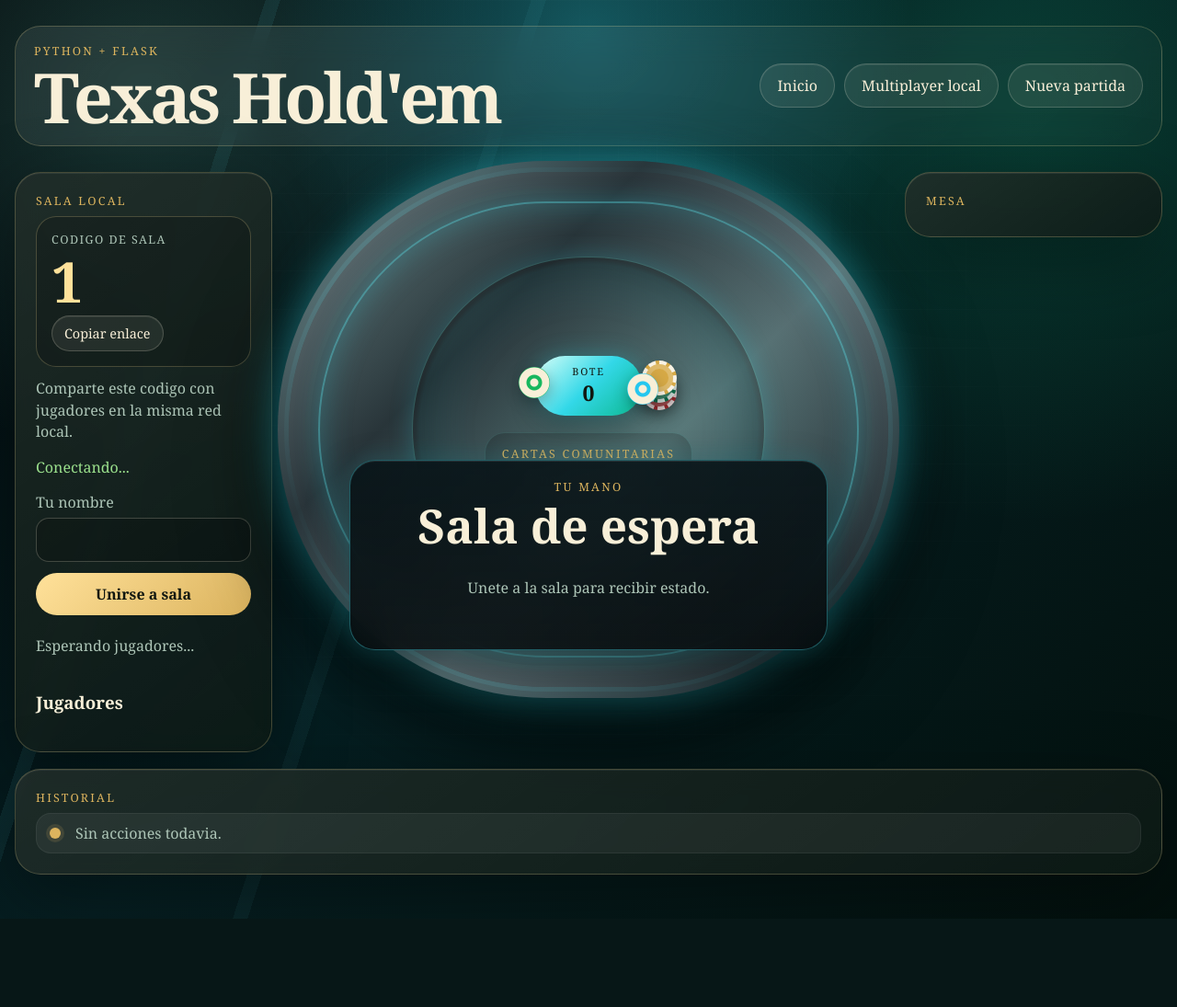
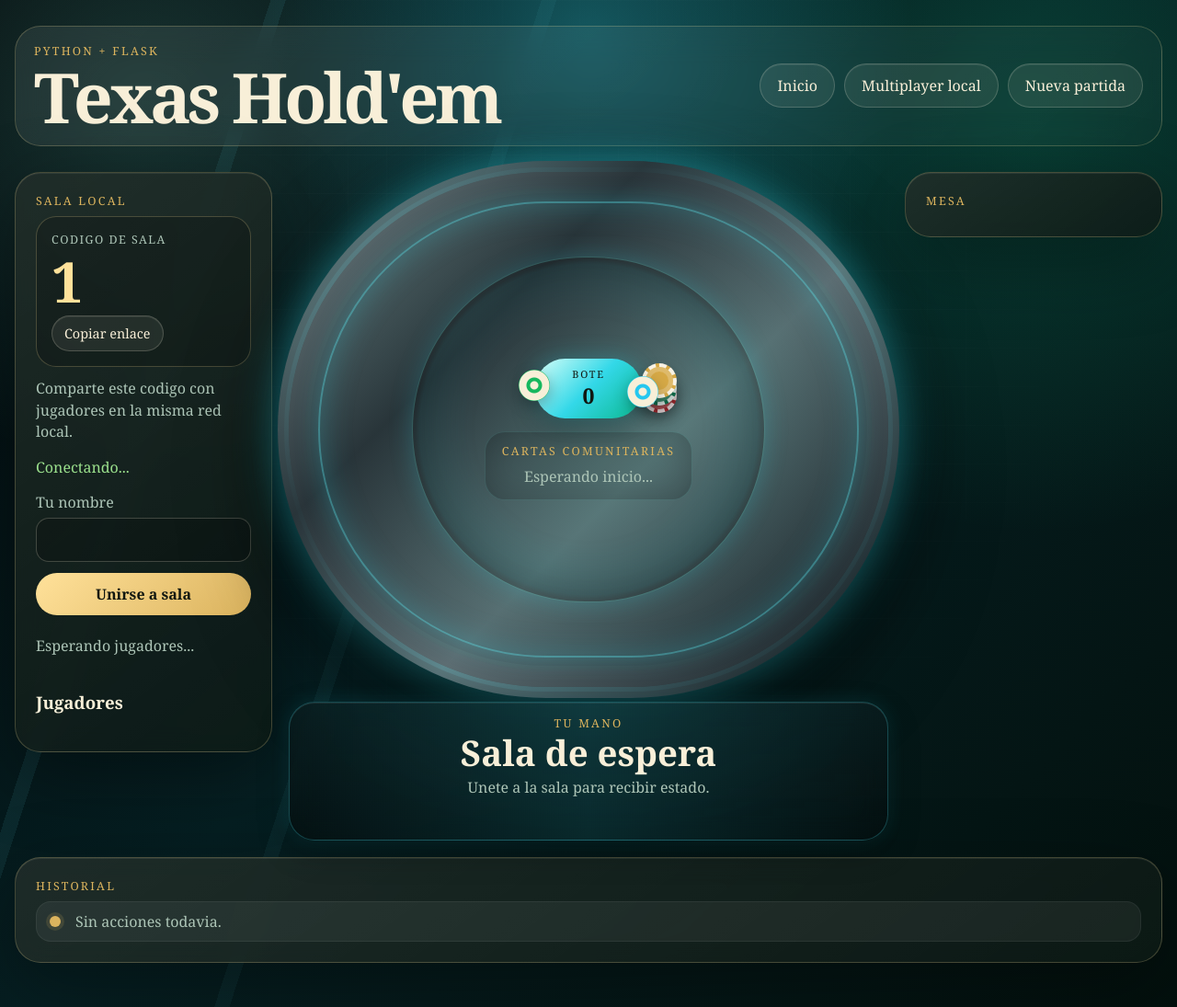
Before and after one commit to FelixTFventas/texas-holdem-poker, a Flask app: page /multiplayer/room/1 in a window 1280 px wide. Shown: the whole page at 92% size. Before the commit the page ends 999 px from the top, so only its background shows below. Run offline with Flask 3, Linux system fonts and the light colour scheme; some libraries are stand-ins or nearby versions.

Commit message:
Move action controls below poker table

```diff
--- a/static/css/styles.css
+++ b/static/css/styles.css
@@ -174,6 +174,12 @@ input {
   align-items: start;
 }
 
+.table-center {
+  display: grid;
+  gap: 16px;
+  min-width: 0;
+}
+
 .panel { padding: 22px; }
 
 .stats-grid {
@@ -194,7 +200,7 @@ dd { margin: 4px 0 0; font-size: 1.35rem; color: var(--gold); }
 
 .felt-table {
   position: relative;
-  min-height: 640px;
+  min-height: 620px;
   border: 18px solid var(--table-rim-dark);
   border-radius: 999px;
   padding: 58px 74px;
@@ -210,8 +216,8 @@ dd { margin: 4px 0 0; font-size: 1.35rem; color: var(--gold); }
     0 0 42px rgba(51, 216, 232, 0.55),
     0 44px 110px rgba(0, 0, 0, 0.58);
   display: grid;
-  gap: 28px;
   align-content: center;
+  justify-items: center;
   isolation: isolate;
 }
 
@@ -250,8 +256,9 @@ dd { margin: 4px 0 0; font-size: 1.35rem; color: var(--gold); }
   position: relative;
   z-index: 2;
   display: grid;
+  align-self: center;
   justify-items: center;
-  gap: 18px;
+  gap: 14px;
   max-width: 660px;
   margin: 0 auto;
 }
@@ -316,25 +323,43 @@ dd { margin: 4px 0 0; font-size: 1.35rem; color: var(--gold); }
 
 .community-row, .current-player-card { text-align: center; }
 .community-row {
-  padding: 14px 18px;
+  padding: 12px 18px 14px;
   border-radius: 22px;
   background: rgba(0, 0, 0, 0.07);
   border: 1px solid rgba(116, 255, 239, 0.08);
   box-shadow: inset 0 0 34px rgba(0,0,0,0.18);
 }
 .current-player-card {
-  padding: 20px 24px;
-  background: linear-gradient(180deg, rgba(9, 21, 25, 0.92), rgba(7, 12, 14, 0.88));
-  border-color: rgba(71, 221, 236, 0.36);
-  box-shadow: 0 18px 46px rgba(0,0,0,0.42), 0 0 28px rgba(51, 216, 232, 0.2), inset 0 1px 0 rgba(255,255,255,0.1);
+  padding: 14px 18px 16px;
+  background:
+    linear-gradient(180deg, rgba(10, 28, 30, 0.78), rgba(4, 12, 13, 0.7)),
+    radial-gradient(ellipse at 50% 0%, rgba(51,216,232,0.16), transparent 68%);
+  border-color: rgba(71, 221, 236, 0.26);
+  box-shadow: 0 12px 34px rgba(0,0,0,0.28), 0 0 22px rgba(51, 216, 232, 0.13), inset 0 1px 0 rgba(255,255,255,0.09);
+}
+.current-player-card .eyebrow { margin-bottom: 4px; }
+.current-player-card h2 {
+  margin-bottom: 8px;
+  font-size: clamp(1.65rem, 3vw, 2.5rem);
 }
 .command-console {
+  position: relative;
+  z-index: 4;
+  width: 100%;
+  max-width: 760px;
+  margin: 0 auto;
+}
+.command-console::before {
+  content: "";
   position: absolute;
-  z-index: 4;
-  left: 50%;
-  bottom: 22px;
-  transform: translateX(-50%);
-  width: min(600px, calc(100% - 96px));
+  inset: -1px;
+  border-radius: inherit;
+  pointer-events: none;
+  background: linear-gradient(90deg, transparent, rgba(51,216,232,0.18), transparent);
+  opacity: 0.7;
+}
+.command-console > * {
+  position: relative;
 }
 
 .cards-row {
@@ -404,12 +429,14 @@ dd { margin: 4px 0 0; font-size: 1.35rem; color: var(--gold); }
 
 .card.private { outline: 2px solid var(--gold); }
 .muted { color: var(--muted); }
-.action-help { color: var(--muted); margin-top: -12px; }
+.action-help { color: var(--muted); margin: 0 0 10px; }
 
 .private-cards .playing-card + .playing-card { margin-left: -14px; }
-.private-cards .playing-card { width: 70px; height: 100px; }
+.private-cards .playing-card { width: 54px; height: 76px; border-radius: 12px; }
+.private-cards .card-suit-center { font-size: 1.55rem; }
+.private-cards .card-corner { font-size: 0.62rem; }
 
-.action-form { display: grid; gap: 16px; margin-top: 22px; }
+.action-form { display: grid; gap: 10px; margin-top: 12px; }
 .action-buttons { display: flex; flex-wrap: wrap; justify-content: center; gap: 10px; }
 .action-button {
   color: #041014;
@@ -423,7 +450,8 @@ dd { margin: 4px 0 0; font-size: 1.35rem; color: var(--gold); }
 .action-call { background: linear-gradient(180deg, #dffff7, #4fd4c7); }
 .action-raise { background: linear-gradient(180deg, #d8fff7, var(--neon)); }
 .action-button:hover, .primary-button:hover, .primary-link:hover, .ghost-button:hover { transform: translateY(-1px); filter: brightness(1.06); }
-.raise-input { width: min(260px, 100%); margin: 0 auto; text-align: left; }
+.raise-input { width: min(240px, 100%); margin: 0 auto; text-align: left; }
+.raise-input input { padding: 9px 12px; }
 
 .players-list { display: grid; gap: 12px; }
 .player-tile, .player-seat {
--- a/templates/multiplayer_room.html
+++ b/templates/multiplayer_room.html
@@ -33,6 +33,7 @@
     <div id="room-players" class="players-list"></div>
   </aside>
 
+  <div class="table-center">
     <section class="felt-table multiplayer-table premium-table">
       <div class="table-fx-ring"></div>
       <div id="mp-table-seats" class="table-seats"></div>
@@ -53,6 +54,7 @@
           <div id="mp-community" class="cards-row"><span class="muted">Esperando inicio...</span></div>
         </div>
       </div>
+    </section>
 
     <div class="current-player-card command-console">
       <p class="eyebrow">Tu mano</p>
@@ -64,7 +66,7 @@
       </label>
       <div id="mp-actions" class="action-buttons multiplayer-actions"></div>
     </div>
-  </section>
+  </div>
 
   <aside class="panel players-panel">
     <p class="eyebrow">Mesa</p>
--- a/templates/table.html
+++ b/templates/table.html
@@ -24,6 +24,7 @@
     {% endif %}
   </aside>
 
+  <div class="table-center">
     <section class="felt-table premium-table">
       <div class="table-fx-ring"></div>
 
@@ -70,6 +71,7 @@
           </div>
         </div>
       </div>
+    </section>
 
     <div class="current-player-card command-console">
       <p class="eyebrow">Jugador actual</p>
@@ -104,7 +106,7 @@
         {% endif %}
       </form>
     </div>
-  </section>
+  </div>
 
   <aside class="panel players-panel">
     <p class="eyebrow">Jugadores</p>
```
Lines whose indentation alone changed are shown as unchanged.
